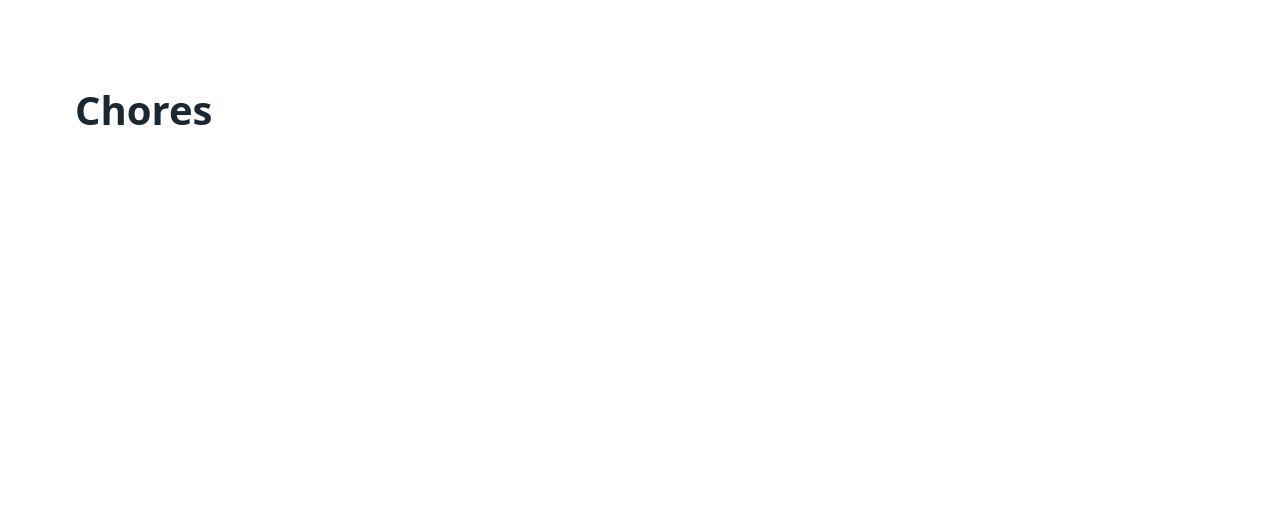
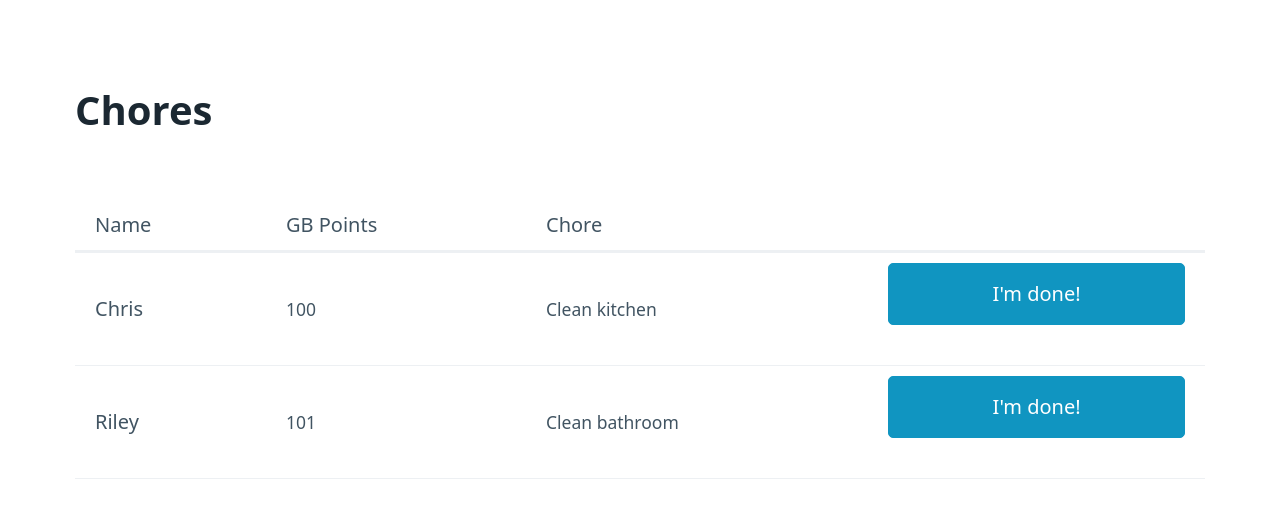
Before and after one commit to chriscosma/chores, a Flask app: page / in a window 1280 px wide. Before the commit the part shown is almost empty. Shown: the top 518 px of the page. Run offline with Flask 2, Linux system fonts and the light colour scheme.

Commit message:
Add chore table

```diff
--- a/main.py
+++ b/main.py
@@ -2,7 +2,7 @@ from twilio.rest import Client
 from twilio.twiml.messaging_response import MessagingResponse
 from dotenv import load_dotenv
 import os
-from flask import Flask, request, redirect, render_template
+from flask import Flask, request, render_template, redirect
 
 load_dotenv()
 
@@ -27,6 +27,31 @@ def reply():
 
 @app.route("/")
 def index():
-    return render_template("index.html")
+    return render_template("index.html", people=get_people_chores())
+
+def get_people_chores(sort=False):
+    people = [
+        {
+            'name': 'Chris',
+            'gb_points': 100,
+            'chore': 'Clean kitchen'
+        },
+        {
+            'name': 'Riley',
+            'gb_points': 101,
+            'chore': 'Clean bathroom'
+        }
+    ]
+
+    if sort:
+        people.sort(reverse=True, key=lambda person: person['gb_points'])
+
+    return people
+
+@app.route("/mark_chore_done", methods=['POST'])
+def mark_chore_done():
+    person = request.form['person']
+    # Do something with person name
+    return redirect('/')
 
 app.run(debug=True, port=5005)
--- a/static/main.css
+++ b/static/main.css
@@ -0,0 +1,3 @@
+.green {
+    background-color: #2bb310;
+}
--- /dev/null
+++ b/templates/_table.html
@@ -0,0 +1,34 @@
+{% macro row(person) %}
+
+<tr>
+    <th scope="row">{{ person['name'] }}</th>
+    <td>{{ person['gb_points'] }}</td>
+    <td>{{ person['chore'] }}</td>
+    <td>
+        <form action="mark_chore_done" method="POST">
+            <button name="person" value="{{ person['name'] }}" type="submit">I'm done!</button>
+        </form>
+    </td>
+</tr>
+
+{% endmacro %}
+
+{% macro table(people) %}
+
+<table>
+    <thead>
+        <tr>
+            <th scope="col">Name</th>
+            <th scope="col">GB Points</th>
+            <th scope="col">Chore</th>
+            <th scope="col"></th>
+        </tr>
+    </thead>
+    <tbody>
+        {% for person in people %}
+            {{ row(person) }}
+        {% endfor %}
+    </tbody>
+</table>
+
+{% endmacro %}
--- a/templates/index.html
+++ b/templates/index.html
@@ -1,3 +1,5 @@
+{% from "_table.html" import table with context %}
+
 <!DOCTYPE html>
 <html lang="en" data-theme="light">
 <head>
@@ -6,11 +8,13 @@
     <meta name="viewport" content="width=device-width, initial-scale=1.0">
     <link rel="stylesheet" href="https://unpkg.com/@picocss/pico@latest/css/pico.min.css">
     <link rel="stylesheet" href="{{url_for('static', filename='main.css')}}">
+    <script src="{{ url_for('static', filename='main.js') }}"></script>
     <title>Chores!</title>
 </head>
 <body>
     <main class="container">
         <h1>Chores</h1>
+        {{ table(people) }}
     </main>
 </body>
 </html>
```
